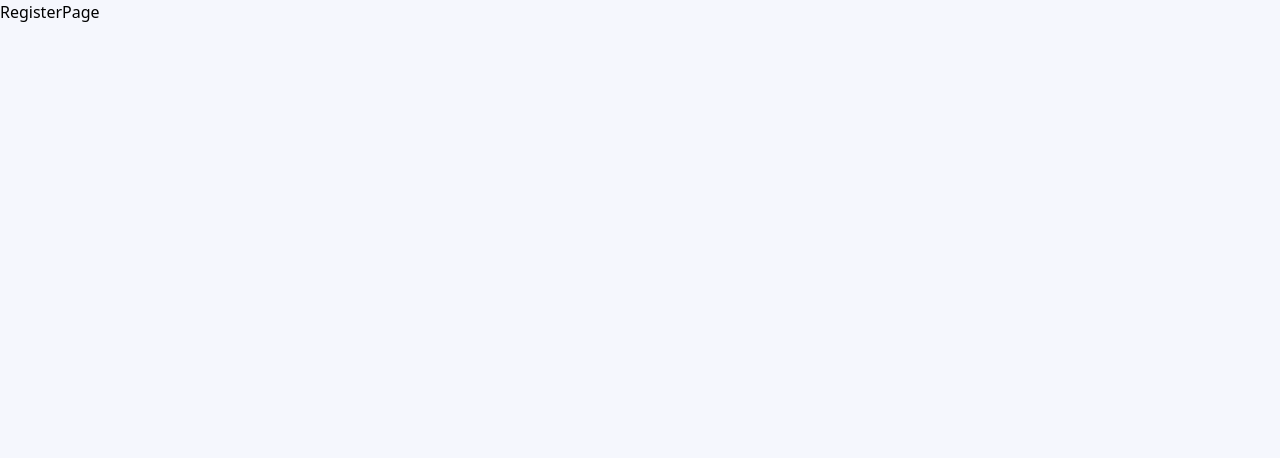
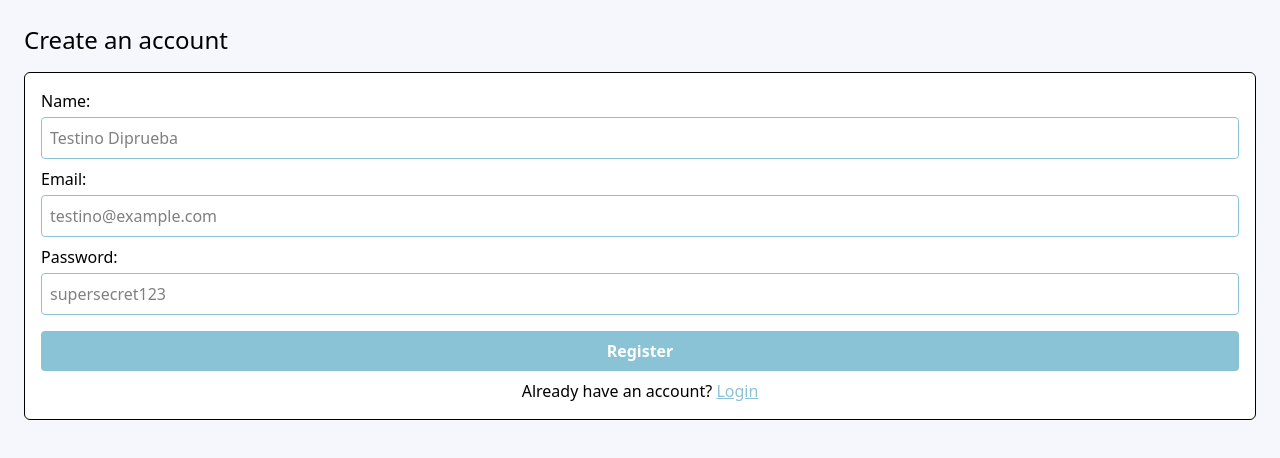
Before and after one commit to Alejandro1709/chispa-web, a React (Vite) app: page /auth/register in a window 1280 px wide. Shown: the top 458 px of the page. Built offline with nearby package versions, Linux system fonts and the light colour scheme.

Commit message:
Add: LoginPage, RegisterPage ui

```diff
--- a/src/pages/LoginPage.tsx
+++ b/src/pages/LoginPage.tsx
@@ -1,5 +1,51 @@
+import { Link } from 'react-router-dom'
+
 function LoginPage() {
-  return <div>LoginPage</div>
+  return (
+    <div className="flex flex-col gap-4 m-6">
+      <h2 className="text-2xl font-medium">Login to your account</h2>
+
+      <form
+        className="flex flex-col gap-2 bg-white p-4 rounded-md border"
+        onSubmit={() => {}}
+        noValidate
+      >
+        <div className="flex flex-col gap-1">
+          <label htmlFor="email">Email:</label>
+          <input
+            className="p-2 border border-[#8BC3D6] rounded bg-white"
+            type="email"
+            id="email"
+            placeholder="testino@example.com"
+          />
+        </div>
+        <div className="flex flex-col gap-1">
+          <label htmlFor="password">Password:</label>
+          <input
+            className="p-2 border border-[#8BC3D6] rounded bg-white"
+            type="password"
+            id="password"
+            placeholder="supersecret123"
+          />
+        </div>
+        <div className="flex flex-col gap-2 mt-2">
+          <button
+            className="p-2 bg-[#8BC3D6] text-white hover:bg-[#79b3c6] font-semibold rounded cursor-pointer"
+            type="submit"
+          >
+            Login
+          </button>
+
+          <span className="self-center">
+            Dont&apos;t have an account?{' '}
+            <Link className="text-[#8BC3D6] underline" to={'/auth/register'}>
+              Register
+            </Link>
+          </span>
+        </div>
+      </form>
+    </div>
+  )
 }
 
 export default LoginPage
--- a/src/pages/RegisterPage.tsx
+++ b/src/pages/RegisterPage.tsx
@@ -1,5 +1,60 @@
+import { Link } from 'react-router-dom'
+
 function RegisterPage() {
-  return <div>RegisterPage</div>
+  return (
+    <div className="flex flex-col gap-4 m-6">
+      <h2 className="text-2xl font-medium">Create an account</h2>
+
+      <form
+        className="flex flex-col gap-2 bg-white p-4 rounded-md border"
+        onSubmit={() => {}}
+        noValidate
+      >
+        <div className="flex flex-col gap-1">
+          <label htmlFor="name">Name:</label>
+          <input
+            className="p-2 border border-[#8BC3D6] rounded bg-white"
+            type="text"
+            id="name"
+            placeholder="Testino Diprueba"
+          />
+        </div>
+        <div className="flex flex-col gap-1">
+          <label htmlFor="email">Email:</label>
+          <input
+            className="p-2 border border-[#8BC3D6] rounded bg-white"
+            type="email"
+            id="email"
+            placeholder="testino@example.com"
+          />
+        </div>
+        <div className="flex flex-col gap-1">
+          <label htmlFor="password">Password:</label>
+          <input
+            className="p-2 border border-[#8BC3D6] rounded bg-white"
+            type="password"
+            id="password"
+            placeholder="supersecret123"
+          />
+        </div>
+        <div className="flex flex-col gap-2 mt-2">
+          <button
+            className="p-2 bg-[#8BC3D6] text-white hover:bg-[#79b3c6] font-semibold rounded cursor-pointer"
+            type="submit"
+          >
+            Register
+          </button>
+
+          <span className="self-center">
+            Already have an account?{' '}
+            <Link className="text-[#8BC3D6] underline" to={'/auth/login'}>
+              Login
+            </Link>
+          </span>
+        </div>
+      </form>
+    </div>
+  )
 }
 
 export default RegisterPage
```
